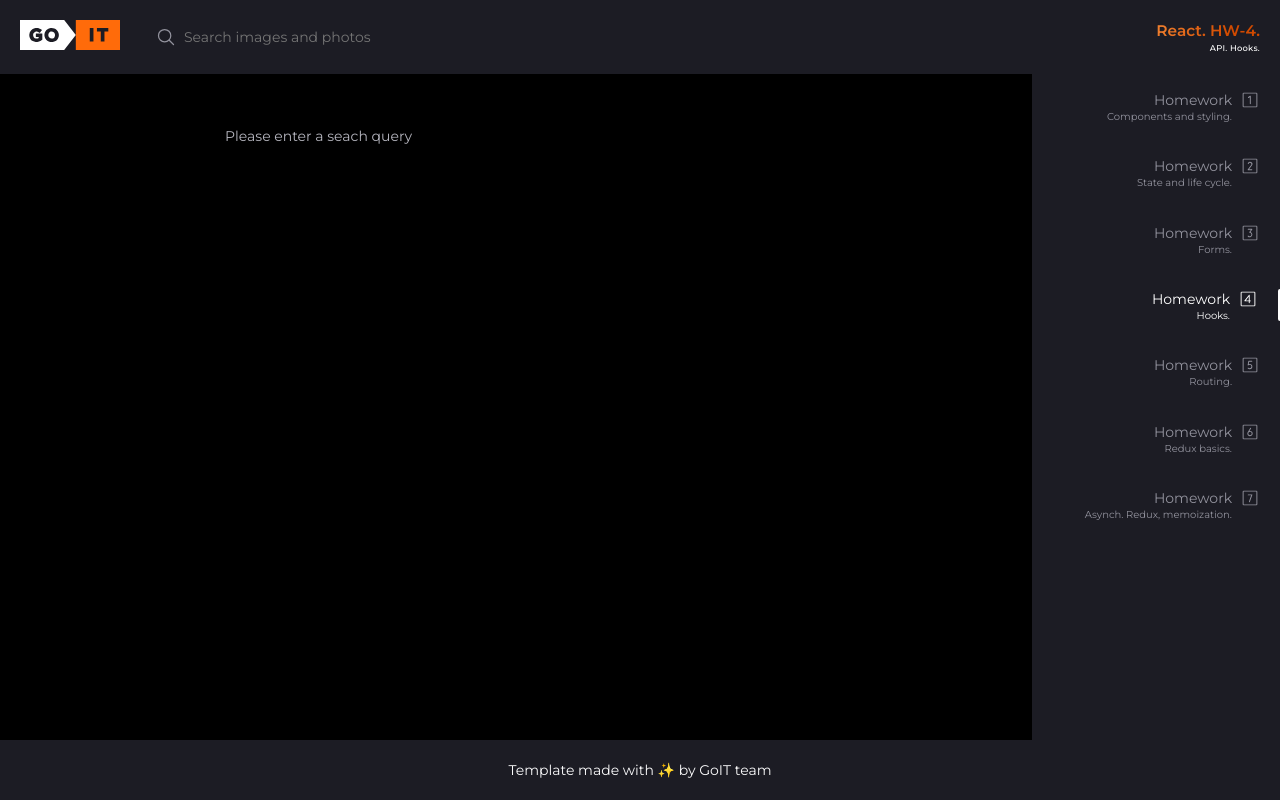
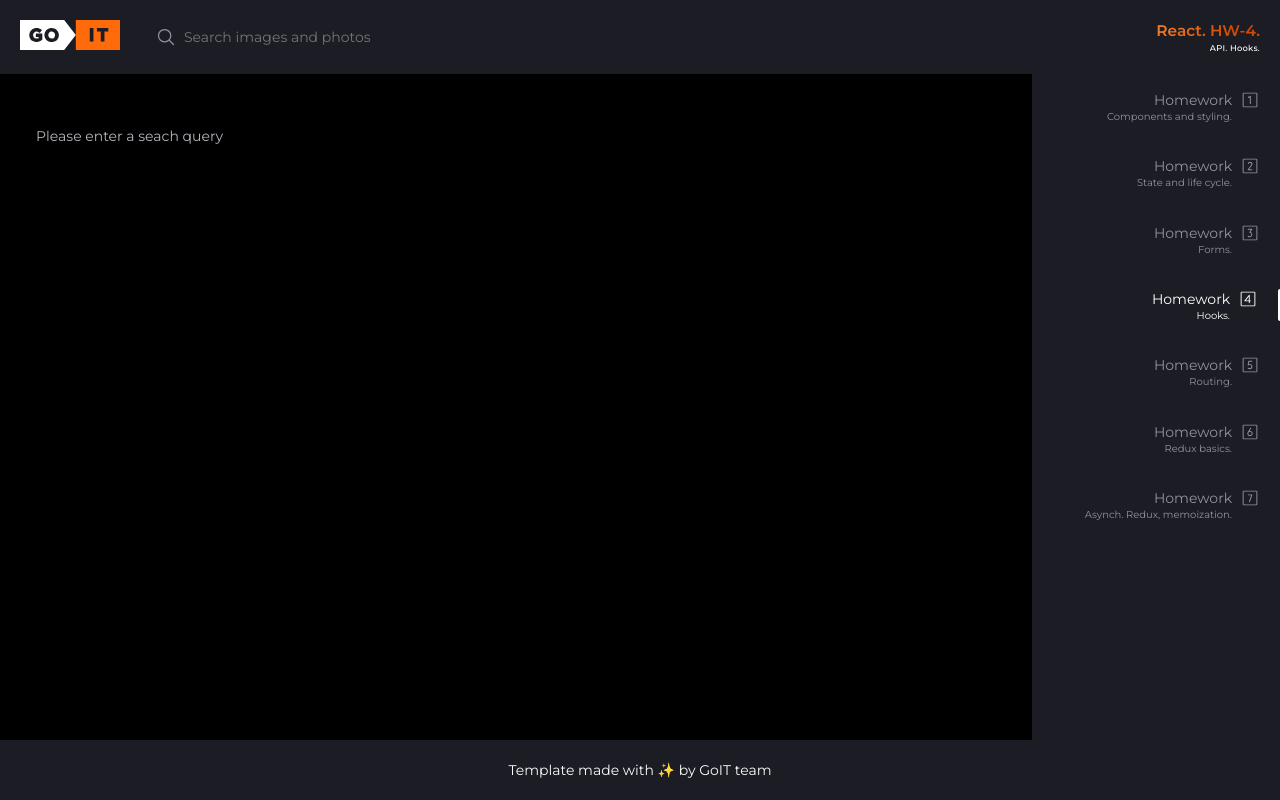
Before and after one commit to KL-ML/goit-neo-react-hw-module4, a React (Vite) app: page / in a window 1280 px wide. Built offline with nearby package versions, Linux system fonts and the light colour scheme.

Commit message:
Update Main.module.css

```diff
--- a/src/components/Main/Main.module.css
+++ b/src/components/Main/Main.module.css
@@ -6,15 +6,14 @@
 .main {
   display: flex;
   flex-direction: column;
-  max-width: 467px;
+  width: 100%;
   gap: 32px;
   margin: 16px auto;
   padding: 0 16px;
 }
 @media (min-width: 768px) {
   .main {
-    max-width: 654px;
-    width: 100%;
+    max-width: 1140px;
     margin: 36px auto;
     padding: 0 36px;
   }
```
